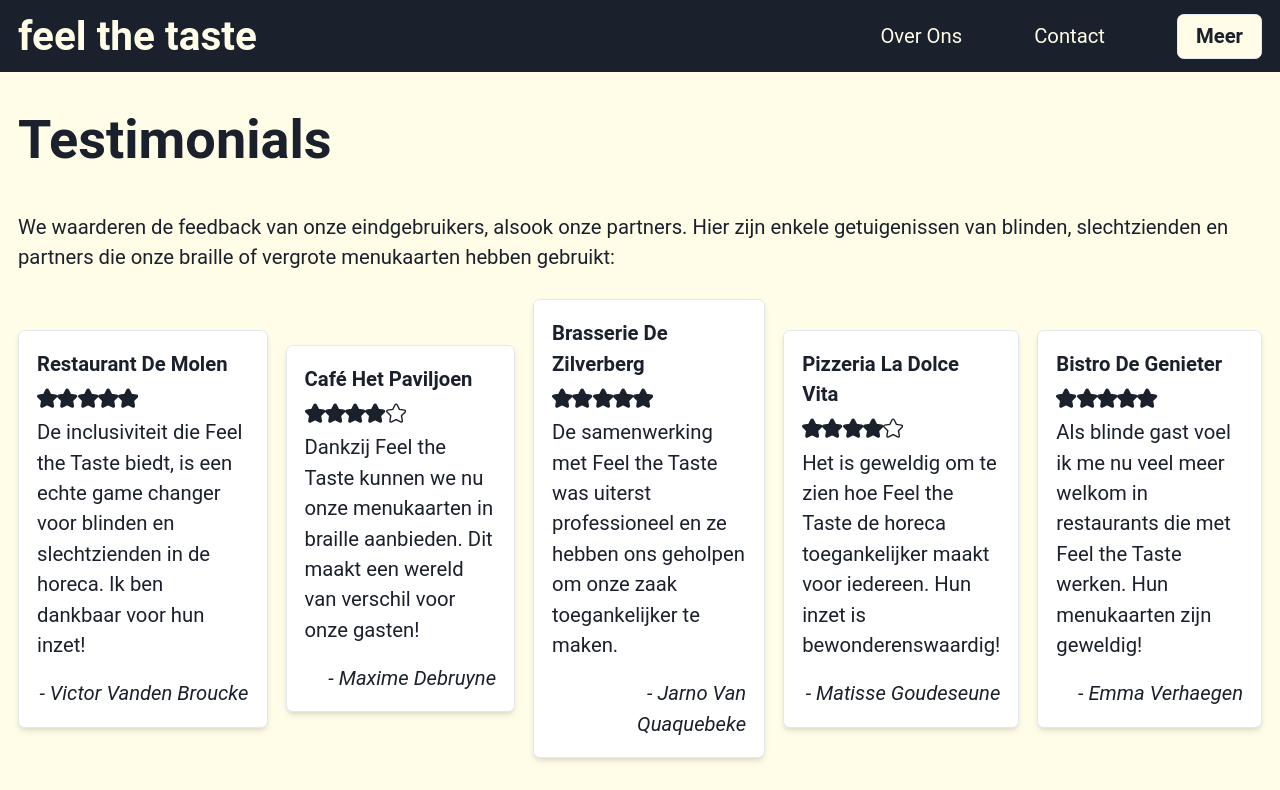
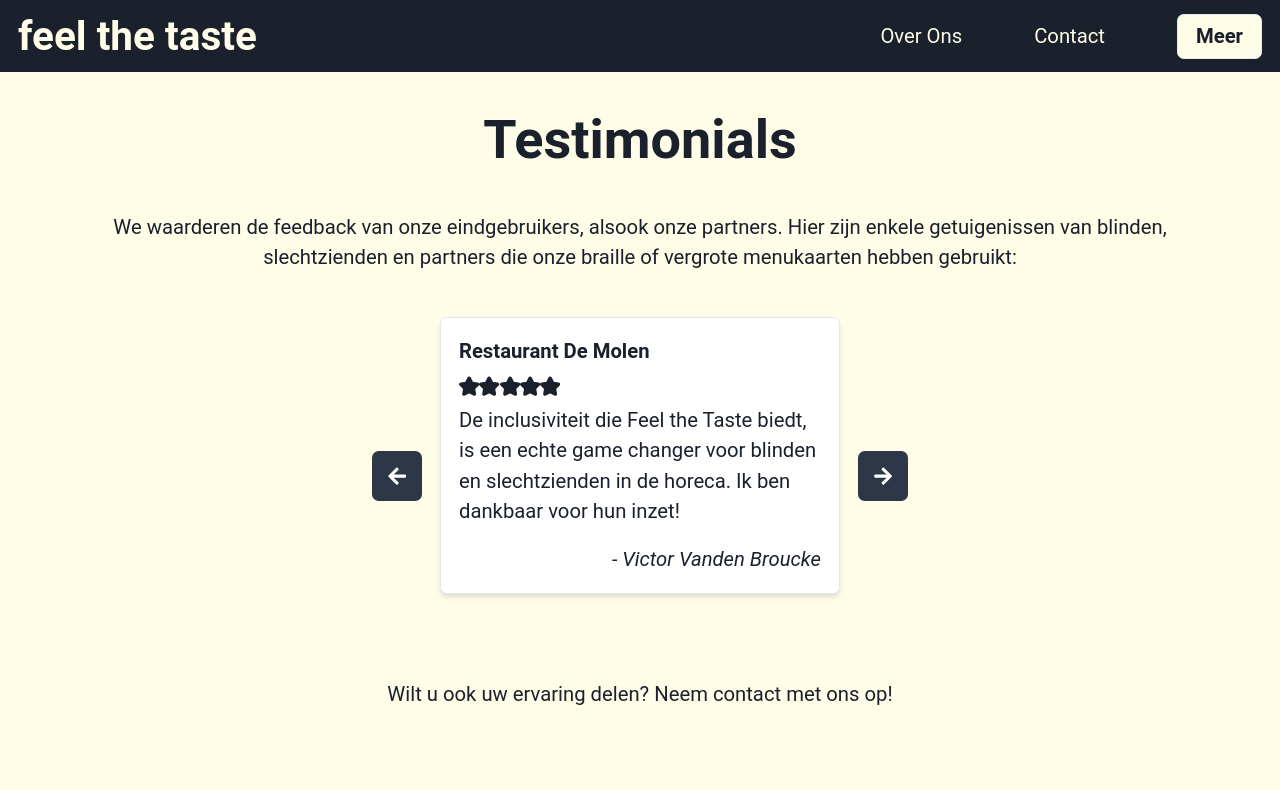
Before and after one commit to milandhondt/Feel-The-Taste, a React (Vite) app in the folder Feel-The-Taste/: page /testimonials in a window 1280 px wide. Shown: the top 790 px of the page. Built offline with nearby package versions, Linux system fonts and the light colour scheme; a web font is replaced by a local one.

Commit message:
Laatste fixes en opmaak + testimonial carousel

```diff
--- a/Feel-The-Taste/src/components/Producten/Product.jsx
+++ b/Feel-The-Taste/src/components/Producten/Product.jsx
@@ -4,7 +4,7 @@ import { Link } from 'react-router-dom';
 const Product = ({ foto, alt, naam, beschrijving, heeftKnop }) => {
   const beschrijvingLijnen = beschrijving.split('\n').map((line, index) => (
     line.includes('•') ? (
-      <ListItem key={index} ml={4} mb={2} fontSize="md" color="gray.800">
+      <ListItem key={index} ml={4} mb={2} fontSize="md" color="gray.800" textAlign="left">
         {line.trim()}
       </ListItem>
     ) : (
@@ -33,7 +33,7 @@ const Product = ({ foto, alt, naam, beschrijving, heeftKnop }) => {
         <Text fontSize={{ base: 'xl', md: '2xl' }} fontWeight="bold" color="gray.800" textAlign="left">
           {naam}
         </Text>
-        <List spacing={1}>
+        <List spacing={1} textAlign="left">
           {beschrijvingLijnen}
         </List>
         {heeftKnop && (
--- a/Feel-The-Taste/src/components/Testimonials/Testimonial.jsx
+++ b/Feel-The-Taste/src/components/Testimonials/Testimonial.jsx
@@ -12,6 +12,8 @@ const Testimonial = ({ naam, inhoud, score, bedrijfsnaam }) => {
       color="gray.800"
       minHeight="250px"
       position="relative"
+      maxW="400px"
+      mb={9}
     >
       <Text fontWeight="bold" fontSize="lg" mb={2}>
         {bedrijfsnaam}
--- a/Feel-The-Taste/src/components/Testimonials/TestimonialLijst.jsx
+++ b/Feel-The-Taste/src/components/Testimonials/TestimonialLijst.jsx
@@ -1,19 +1,62 @@
-import { HStack } from '@chakra-ui/react';
+import { useState } from 'react';
+import { Box, IconButton, HStack, VStack } from '@chakra-ui/react';
+import { FaArrowLeft, FaArrowRight } from 'react-icons/fa';
 import Testimonial from './Testimonial';
 
 const TestimonialLijst = ({ testimonials }) => {
+  const [currentIndex, setCurrentIndex] = useState(0);
+
+  const prevSlide = () => {
+    setCurrentIndex((prev) => (prev === 0 ? testimonials.length - 1 : prev - 1));
+  };
+
+  const nextSlide = () => {
+    setCurrentIndex((prev) => (prev === testimonials.length - 1 ? 0 : prev + 1));
+  };
+
   return (
-    <HStack spacing={4}>
-      {testimonials.map((t) => (
+    <Box position="relative" maxW="600px" mx="auto" p={4}>
+      <HStack spacing={4} justifyContent="center">
         <Testimonial
-          key={t.id}
-          naam={t.naam}
-          inhoud={t.inhoud}
-          score={t.score}
-          bedrijfsnaam={t.bedrijfsnaam}
+          naam={testimonials[currentIndex].naam}
+          inhoud={testimonials[currentIndex].inhoud}
+          score={testimonials[currentIndex].score}
+          bedrijfsnaam={testimonials[currentIndex].bedrijfsnaam}
         />
-      ))}
-    </HStack>
+      </HStack>
+
+      <VStack spacing={4} mt={[4, 4, 0]} alignItems="center">
+        <IconButton
+          aria-label="Previous Slide"
+          icon={<FaArrowLeft />}
+          position={['static', 'static', 'absolute']}
+          top="50%"
+          left={['0', '0', '-50px']}
+          transform={['none', 'none', 'translateY(-50%)']}
+          onClick={prevSlide}
+          zIndex="1"
+          bg="gray.700"
+          color="white"
+          _hover={{ bg: 'gray.600' }}
+          boxSize="50px"
+        />
+
+        <IconButton
+          aria-label="Next Slide"
+          icon={<FaArrowRight />}
+          position={['static', 'static', 'absolute']}
+          top="50%"
+          right={['0', '0', '-50px']}
+          transform={['none', 'none', 'translateY(-50%)']}
+          onClick={nextSlide}
+          zIndex="1"
+          bg="gray.700"
+          color="white"
+          _hover={{ bg: 'gray.600' }}
+          boxSize="50px"
+        />
+      </VStack>
+    </Box>
   );
 };
 
--- a/Feel-The-Taste/src/components/Titel.jsx
+++ b/Feel-The-Taste/src/components/Titel.jsx
@@ -2,7 +2,7 @@ import { Heading } from '@chakra-ui/react';
 
 const Titel = ({ titel }) => {
   return (
-    <Heading as="h1" size="2xl" mb={4} mt={5}>{titel}</Heading>
+    <Heading as="h1" textAlign='center' size="2xl" mb={4} mt={5}>{titel}</Heading>
   );
 };
 
--- a/Feel-The-Taste/src/components/Tussentitel.jsx
+++ b/Feel-The-Taste/src/components/Tussentitel.jsx
@@ -2,7 +2,7 @@ import { Heading } from '@chakra-ui/react';
 
 const Tussentitel = ({ titel }) => {
   return (
-    <Heading as="h2" size="xl">{titel}</Heading>
+    <Heading as="h2" size="xl" textAlign={'center'}>{titel}</Heading>
   );
 };
 
--- a/Feel-The-Taste/src/pages/Samenwerkingen/Samenwerkingen.jsx
+++ b/Feel-The-Taste/src/pages/Samenwerkingen/Samenwerkingen.jsx
@@ -1,6 +1,5 @@
-import { Box, VStack, Text, Link } from '@chakra-ui/react';
+import { Box, Heading, VStack, Text, Link } from '@chakra-ui/react';
 import { Link as RouterLink } from 'react-router-dom';
-import Titel from '../../components/Titel';
 import Tekstblok from '../../components/Tekstblok';
 import Tussentitel from '../../components/Tussentitel';
 import SamenwerkingLijst from '../../components/Samenwerkingen/SamenwerkingLijst';
@@ -10,7 +9,9 @@ const Samenwerkingen = () => {
   return (
     <Box minH="100vh" p={{ base: 4, md: 6 }} maxW="1200px" mx="auto">
       <VStack spacing={6} align="center">
-        <Titel titel={'Welkom bij onze Samenwerkingspagina!'} />
+        <Heading as="h1" size={{ base: 'lg', md: '2xl' }} mb={4} mt={5} textAlign="center">
+          Welkom bij onze Samenwerkingspagina!
+        </Heading>
         <Tekstblok tekst={'Bij feel the taste zijn we gepassioneerd over het bevorderen van inclusiviteit en ' +
           'toegankelijkheid in de horeca. We geloven dat iedereen, ongeacht visuele beperkingen, het recht heeft ' +
           'om te genieten van een geweldige eetervaring. Daarom nodigen we bedrijven uit om met ons samen te werken ' +
--- a/Feel-The-Taste/src/pages/Sponsors/Sponsors.jsx
+++ b/Feel-The-Taste/src/pages/Sponsors/Sponsors.jsx
@@ -40,7 +40,7 @@ const Sponsors = () => {
             <Text>Matisse Goudeseune</Text>
           </Box>
         </SimpleGrid>
-        <Text fontWeight={'bold'} fontSize="2xl">
+        <Text fontWeight={'bold'} fontSize="2xl" textAlign={'center'}>
           Alvast bedankt voor uw steun!
         </Text>
       </VStack>
--- a/Feel-The-Taste/src/pages/Testimonials/Testimonials.jsx
+++ b/Feel-The-Taste/src/pages/Testimonials/Testimonials.jsx
@@ -6,9 +6,9 @@ import { testimonials } from '../../api/testimonials';
 const Testimonials = () => {
   return (
     <Box minH="100vh" p={4}>
-      <VStack spacing={6} align="start">
+      <VStack spacing={6} align="center">
         <Titel titel={'Testimonials'} />
-        <Text fontSize="lg">
+        <Text fontSize="lg" align={'center'} ml={10} mr={10}>
           We waarderen de feedback van onze eindgebruikers, alsook onze partners.
           Hier zijn enkele getuigenissen van blinden, slechtzienden en partners die onze braille
           of vergrote menukaarten hebben gebruikt:
@@ -16,7 +16,7 @@ const Testimonials = () => {
 
         <TestimonialLijst testimonials={testimonials} />
 
-        <Text fontSize="lg">
+        <Text fontSize="lg" textAlign={'center'}>
           Wilt u ook uw ervaring delen? Neem contact met ons op!
         </Text>
       </VStack>
--- a/Feel-The-Taste/src/pages/VoorBlindenEnSlechtzienden/VoorBlindenEnSlechtzienden.jsx
+++ b/Feel-The-Taste/src/pages/VoorBlindenEnSlechtzienden/VoorBlindenEnSlechtzienden.jsx
@@ -23,13 +23,13 @@ const VoorBlindenEnSlechtzienden = () => {
 
         <Tussentitel titel={'Onze voordelen voor u'} />
         <VStack spacing={4} align="center" px={{ base: 4, md: 10 }}>
-          <Text fontSize={{ base: 'md', md: 'lg' }} textAlign="center">
+          <Text fontSize={{ base: 'md', md: 'lg' }} textAlign="left">
             • Zelfstandigheid: U kunt de menukaart zelfstandig lezen, zonder hulp nodig te hebben van iemand anders.
           </Text>
-          <Text fontSize={{ base: 'md', md: 'lg' }} textAlign="center">
+          <Text fontSize={{ base: 'md', md: 'lg' }} textAlign="left">
             • Comfort: U kunt op uw gemak door het menu bladeren, net zoals alle andere gasten.
           </Text>
-          <Text fontSize={{ base: 'md', md: 'lg' }} textAlign="center">
+          <Text fontSize={{ base: 'md', md: 'lg' }} textAlign="left">
             • Inclusiviteit: Onze missie is om elke horecazaak toegankelijk te maken voor
             mensen met een visuele beperking, zodat iedereen zich welkom voelt.
           </Text>
```
